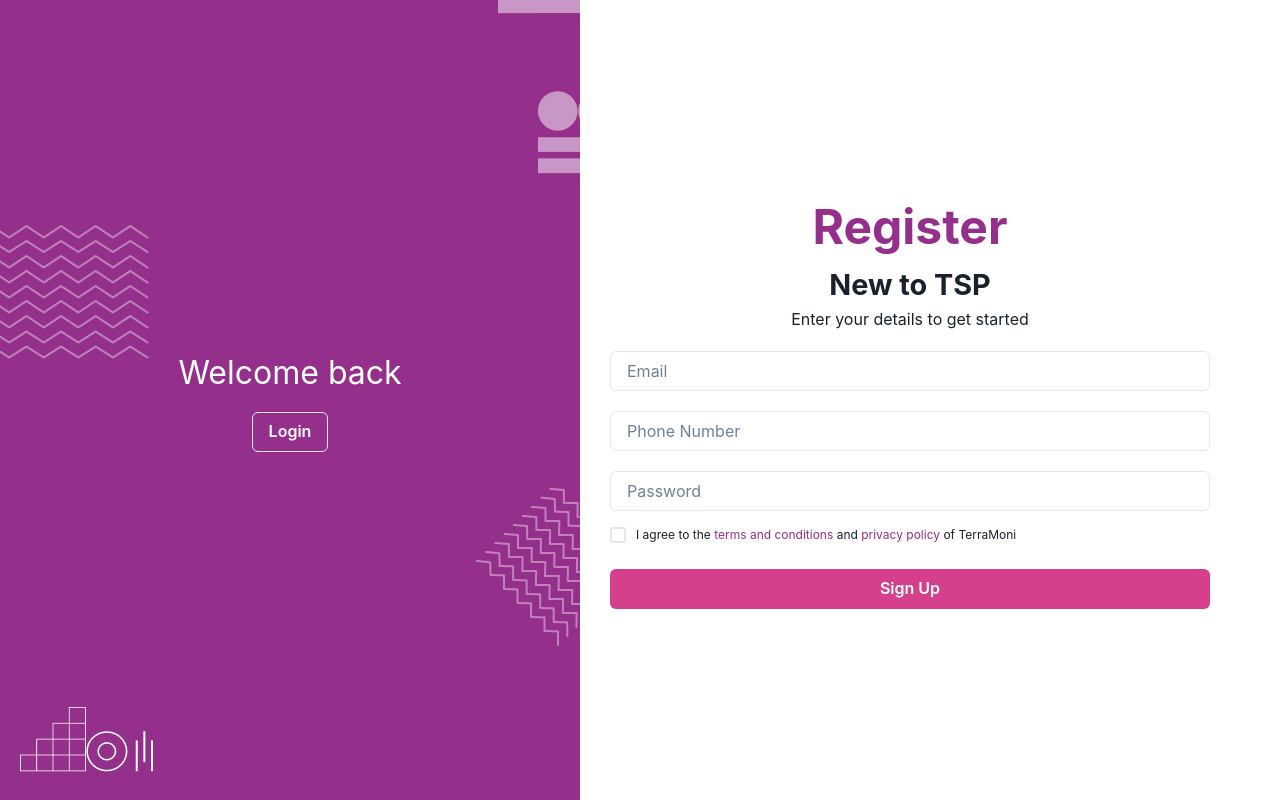
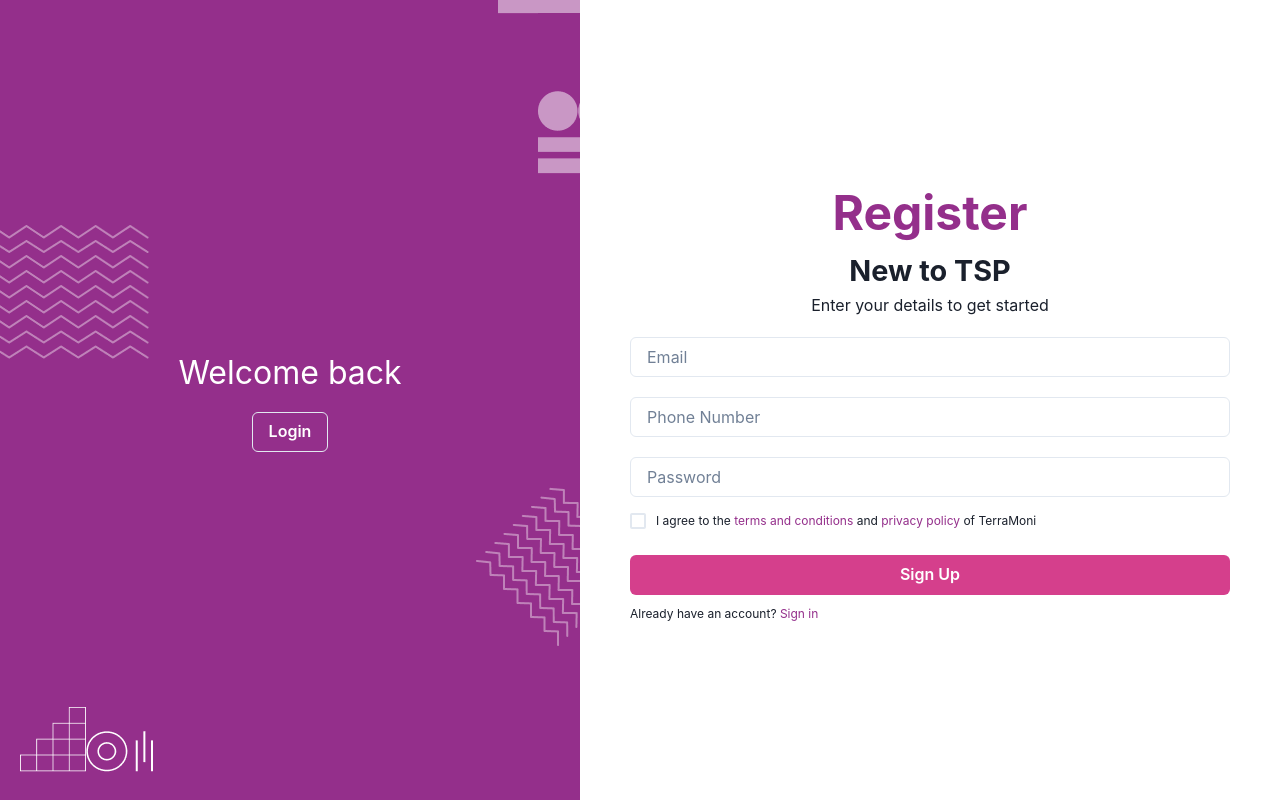
Before and after one commit to thomasAmara/TerraMoni, a React (Create React App) app: page /register in a window 1280 px wide. Built offline with nearby package versions, Linux system fonts and the light colour scheme.

Commit message:
Login and register update

```diff
--- a/src/pages/Login.jsx
+++ b/src/pages/Login.jsx
@@ -59,6 +59,7 @@ function Login() {
               width='100%'
               maxWidth='510px'
               justifyContent='space-between'
+              gap={['15px', '15px', '15px']}
             >
               <Box
                 display='flex'
@@ -69,6 +70,7 @@ function Login() {
                 width='100%'
                 height='52px'
                 bgColor='#F7F7F7'
+                // gap={['15px', '15px', '15px']}
                 margin={['5px 0', '10px 0']}
               >
                 <Image src={Google} alt='google' />
@@ -82,7 +84,7 @@ function Login() {
                 width='100%'
                 height='52px'
                 bgColor='#F7F7F7'
-                margin={['5px 0', '0 10px']}
+                // margin={['5px 0', '0 10px']}
               >
                 <Image src={Meta} alt='meta' />
               </Box>
@@ -122,7 +124,7 @@ function Login() {
           bgImage={Bg}
           p={['20px', '40px']}
           width='100%'
-          display={['none', 'flex']}
+          display={['none', 'none', 'flex']}
           height={['auto', '100vh']}
           backgroundSize='cover'
           maxWidth='580px'
--- a/src/pages/Register.jsx
+++ b/src/pages/Register.jsx
@@ -11,7 +11,7 @@ export default function Register() {
         flexDirection='row'
         height='100vh'
         width='100%'
-        maxWidth='1440px'
+        // maxWidth='1440px'
       >
         <Box
           bgImage={Bg}
@@ -19,12 +19,12 @@ export default function Register() {
           width='100%'
           height='100vh'
           flexDirection='column'
-          alignItems='center'
-          justifyContent='center'
+          alignItems={['center', 'center', 'center' ]}
+          justifyContent={['center', 'center', 'center' ]}
           backgroundPosition='100% 100%'
           backgroundSize='cover'
           maxWidth={['100%', '580px']}
-          display={['none', 'flex']}
+          display={['none', 'none', 'flex']}
         >
             <Text
             mb='15px'
@@ -42,6 +42,7 @@ export default function Register() {
           display='flex'
           alignItems='center'
           px={['20px', '30px']}
+          mx='auto'
           // backgroundColor='skyblue'
         >
           <Box width='100%' margin={['0 auto', null, '0']} maxWidth={['100%', '600px']}>
@@ -59,7 +60,7 @@ export default function Register() {
             display='flex'
               // alignItems='center'
               >
-            <Checkbox />
+            <Checkbox/>
               <Text marginLeft='10px'
                 fontSize='12px'
                 textAlign='left'
@@ -69,6 +70,12 @@ export default function Register() {
 </Box>
             <Box mt={['20px', '25px']}>
               <Button width='100%' colorScheme='pink'>Sign Up</Button>
+              <Text
+              textAlign='left'
+              display='block'
+              mt='10px'
+              fontSize='12px'
+              >Already have an account? <Link to="/login"><span style={{ color: '#942F8B', cursor: 'pointer'}}>Sign in</span></Link></Text>
             </Box>
           </Box>
         </Box>
```
